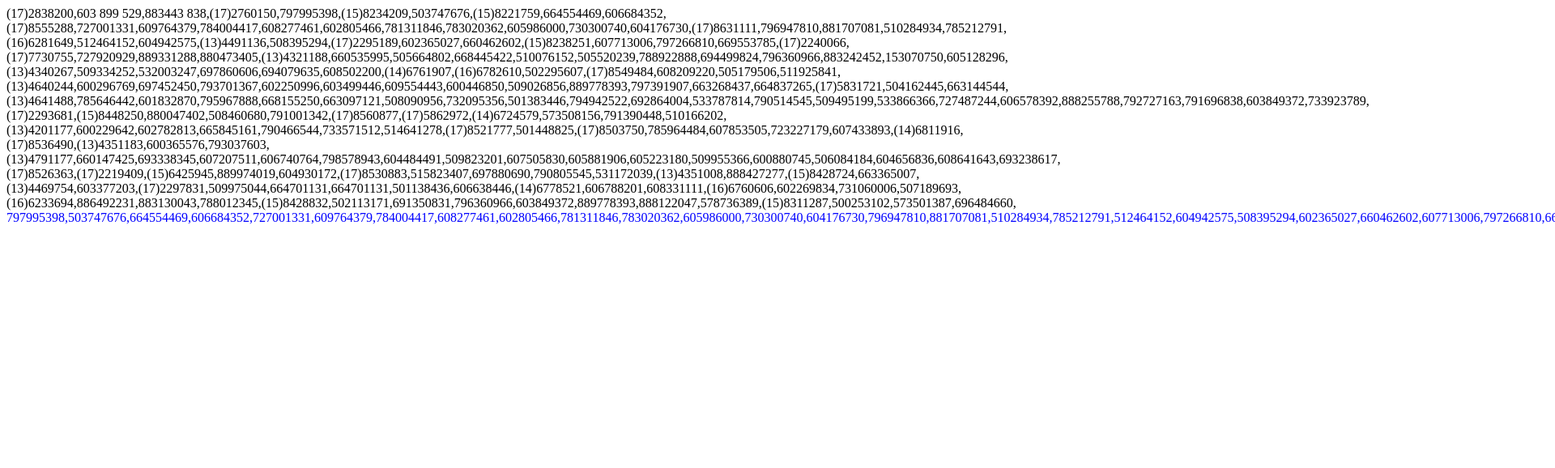
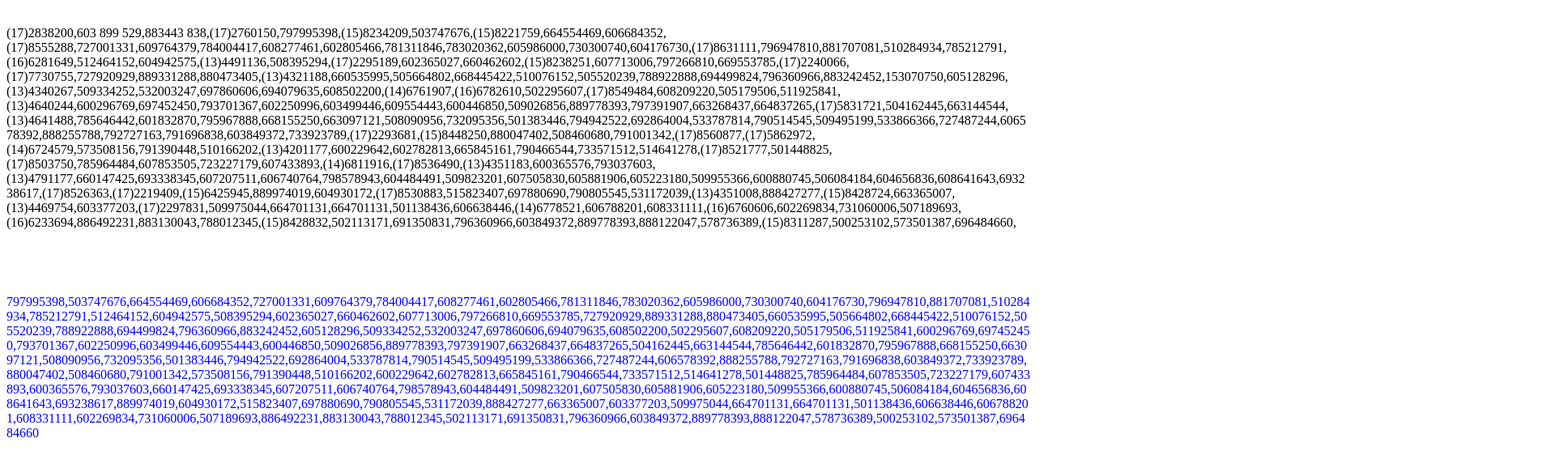
Before and after one commit to tomaszeq75/ToolBox, a plain HTML site: page index.html in a window 1280 px wide. Shown: the top 578 px of the page at 81% size, 1920 px wide, since content can reach past the window. Drawn offline with Linux system fonts and the light colour scheme.

Commit message:
overflow

```diff
--- a/style.css
+++ b/style.css
@@ -1,8 +1,18 @@
+div {
+    overflow-wrap: break-word;
+    overflow: auto;
+    width: auto;
+    margin: 2em 0;
+}
+
 .numbersTest {
     display : none;
 }
 
 .filtered {
     color: blue;
-    width: min-content;
 }
+
+.numbers {
+    height: 300px;
+}
```
